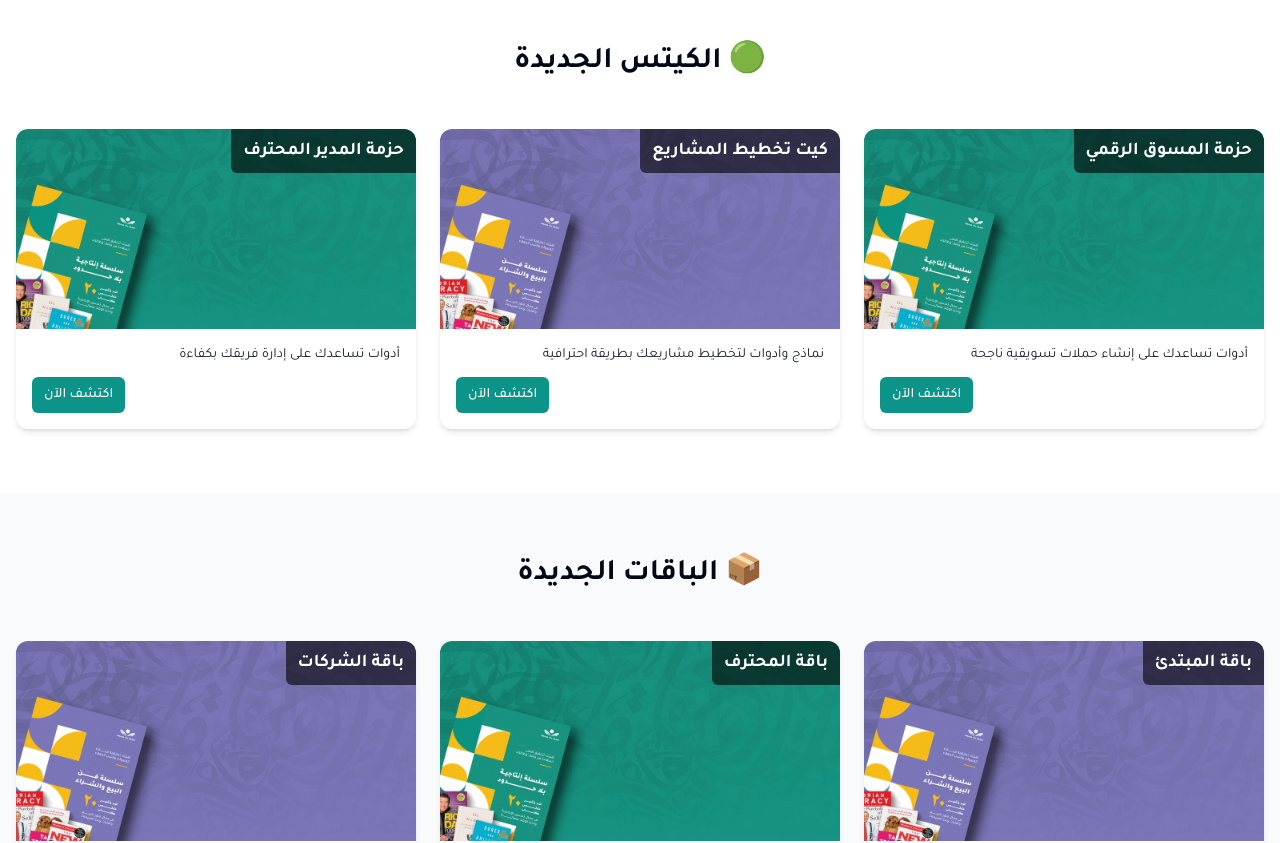
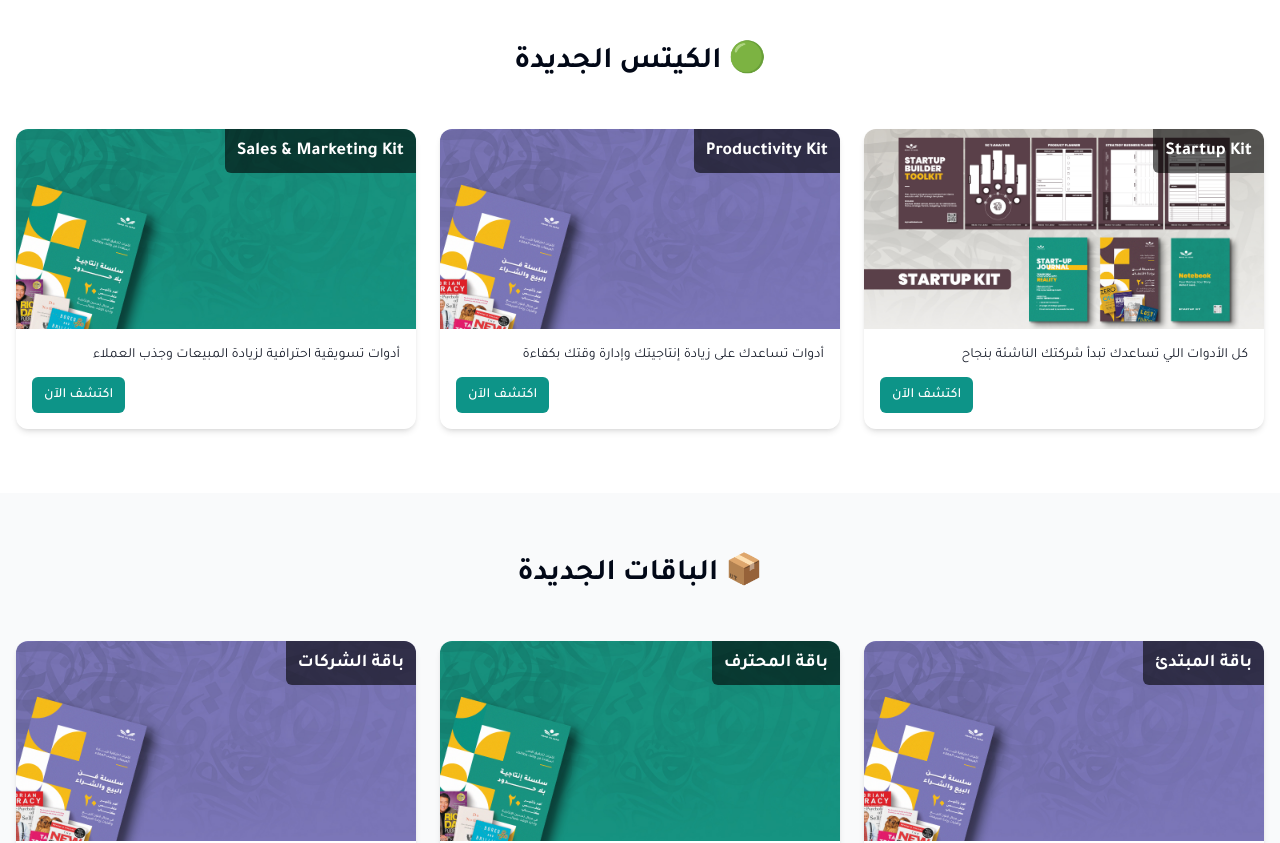
Before and after one commit to growthack88/read-lead-arab-launch, a React (Vite) app: page / in a window 1280 px wide. Shown: the part 600-1443 px from the top of the page. Built offline with nearby package versions, Linux system fonts and the light colour scheme.

Commit message:
Add Startup Kit and link to page
Add Startup Kit to the landing page and link it to the Startup Kit page.

```diff
--- a/src/pages/Index.tsx
+++ b/src/pages/Index.tsx
@@ -7,54 +7,25 @@ import TrustBadgesSection from "@/components/TrustBadgesSection";
 import FinalCTASection from "@/components/FinalCTASection";
 
 const Index = () => {
-  // Featured products - limited to 5 as requested
-  const featuredProducts = [
+  // New kits section data - UPDATED with specific kits and startup kit image
+  const newKits = [
     {
-      title: "Startup Builder Kit",
-      link: "/startup-kit",
-      imageSrc: "/lovable-uploads/4a3afe5b-8ee2-4362-8f08-1f86ff2159cd.png",
-      description: "كل الأدوات اللي تساعدك تبدأ شركتك الناشئة"
+      title: "Startup Kit",
+      imageSrc: "/lovable-uploads/2bcb0011-1478-4447-a8aa-cf255f4c7aa1.png",
+      description: "كل الأدوات اللي تساعدك تبدأ شركتك الناشئة بنجاح",
+      buttonText: "اكتشف الآن",
+      link: "/startup-kit"
     },
     {
-      title: "كتاب القيادة والإدارة الفعالة",
+      title: "Productivity Kit",
       imageSrc: "/lovable-uploads/69091bf9-ba1b-4ced-82df-547bff4a1812.png",
-      description: "تعلم مهارات القيادة الفعالة والادارة الناجحة"
-    },
-    {
-      title: "سلسلة التسويق الحديث",
-      imageSrc: "/lovable-uploads/4a3afe5b-8ee2-4362-8f08-1f86ff2159cd.png",
-      description: "استراتيجيات تسويق رقمي فعالة للمبتدئين"
-    },
-    {
-      title: "كتاب التطوير الذاتي",
-      imageSrc: "/lovable-uploads/69091bf9-ba1b-4ced-82df-547bff4a1812.png",
-      description: "خطوات عملية لتطوير مهاراتك الشخصية"
-    },
-    {
-      title: "قواعد النجاح المؤسسي",
-      imageSrc: "/lovable-uploads/4a3afe5b-8ee2-4362-8f08-1f86ff2159cd.png",
-      description: "أساسيات بناء مؤسسة ناجحة ومستدامة"
-    }
-  ];
-
-  // New kits section data
-  const newKits = [
-    {
-      title: "حزمة المسوق الرقمي",
-      imageSrc: "/lovable-uploads/4a3afe5b-8ee2-4362-8f08-1f86ff2159cd.png",
-      description: "أدوات تساعدك على إنشاء حملات تسويقية ناجحة",
+      description: "أدوات تساعدك على زيادة إنتاجيتك وإدارة وقتك بكفاءة",
       buttonText: "اكتشف الآن"
     },
     {
-      title: "كيت تخطيط المشاريع",
-      imageSrc: "/lovable-uploads/69091bf9-ba1b-4ced-82df-547bff4a1812.png",
-      description: "نماذج وأدوات لتخطيط مشاريعك بطريقة احترافية",
-      buttonText: "اكتشف الآن"
-    },
-    {
-      title: "حزمة المدير المحترف",
+      title: "Sales & Marketing Kit",
       imageSrc: "/lovable-uploads/4a3afe5b-8ee2-4362-8f08-1f86ff2159cd.png",
-      description: "أدوات تساعدك على إدارة فريقك بكفاءة",
+      description: "أدوات تسويقية احترافية لزيادة المبيعات وجذب العملاء",
       buttonText: "اكتشف الآن"
     },
   ];
@@ -81,7 +52,7 @@ const Index = () => {
     },
   ];
 
-  // Updated New books section data with the uploaded book covers
+  // New books section data with the uploaded book covers
   const newBooks = [
     {
       title: "سلسلة إدارة حياتك المهنية",
@@ -114,7 +85,7 @@ const Index = () => {
       buttonText: "اكتشف الآن"
     },
     {
-      title: "سلسلة فن البيع و��لشراء",
+      title: "سلسلة فن البيع والشراء",
       imageSrc: "/lovable-uploads/1522fafc-8928-4f3e-9cf7-4d6f2c0617df.png",
       description: "تقنيات احترافية للبيع والتفاوض وخدمة العملاء",
       buttonText: "اكتشف الآن"
@@ -130,50 +101,6 @@ const Index = () => {
       imageSrc: "/lovable-uploads/8376e2d7-8776-42f1-a5dd-e4e3b2d93df8.png",
       description: "بناء ثقافة مؤسسية ناجحة وبيئة عمل محفزة",
       buttonText: "اكتشف الآن"
-    },
-  ];
-
-  // All products - kept for reference but not displaying these in the featured section
-  const products = [
-    {
-      title: "Startup Journal",
-      tagline: "حوّل فكرتك لمشروع حقيقي بخطوات عملية",
-      link: "/startup-kit"
-    },
-    {
-      title: "قواعد النجاح المؤسسي",
-      tagline: "ابنِ ثقافة نجاح مستدامة في شركتك",
-    },
-    {
-      title: "سلسلة التسويق الحديث",
-      tagline: "تعلّم التسويق العصري بشكل عملي",
-      imageSrc: "/lovable-uploads/4a3afe5b-8ee2-4362-8f08-1f86ff2159cd.png"
-    },
-    {
-      title: "فن البيع والشراء",
-      tagline: "زود مبيعاتك بأساليب بيع فعّالة ومجربة",
-      imageSrc: "/lovable-uploads/69091bf9-ba1b-4ced-82df-547bff4a1812.png"
-    },
-    {
-      title: "فن ريادة الأعمال",
-      tagline: "تعلّم أسرار الريادة والنجاح في البيزنس",
-    },
-    {
-      title: "إدارة حياتك المهنية",
-      tagline: "خطّط لمستقبلك المهني بخطوات واضحة",
-    },
-    {
-      title: "كتاب التطوير الذاتي",
-      tagline: "اكتشف أفضل نسخة من نفسك",
-    },
-    {
-      title: "إنتاجية بلا حدود",
-      tagline: "ضاعف إنتاجيتك وحقق أهدافك أسرع",
-      imageSrc: "/lovable-uploads/4a3afe5b-8ee2-4362-8f08-1f86ff2159cd.png"
-    },
-    {
-      title: "كتاب القيادة والإدارة الفعالة",
-      tagline: "كن قائد مُلهم ومدير مؤثر",
     },
   ];
 
@@ -207,7 +134,7 @@ const Index = () => {
         {/* Hero Section */}
         <HeroSection />
 
-        {/* New Kits Section */}
+        {/* New Kits Section - UPDATED */}
         <section id="new-kits" className="py-16 bg-white" dir="rtl">
           <div className="container mx-auto px-4">
             <h2 className="text-2xl md:text-3xl font-bold text-center mb-12">
@@ -219,6 +146,7 @@ const Index = () => {
                   key={index}
                   title={kit.title}
                   index={index}
+                  link={kit.link}
                   imageSrc={kit.imageSrc}
                   description={kit.description}
                   buttonText={kit.buttonText}
```
Also changed, not shown: public/lovable-uploads/2bcb0011-1478-4447-a8aa-cf255f4c7aa1.png (added).
